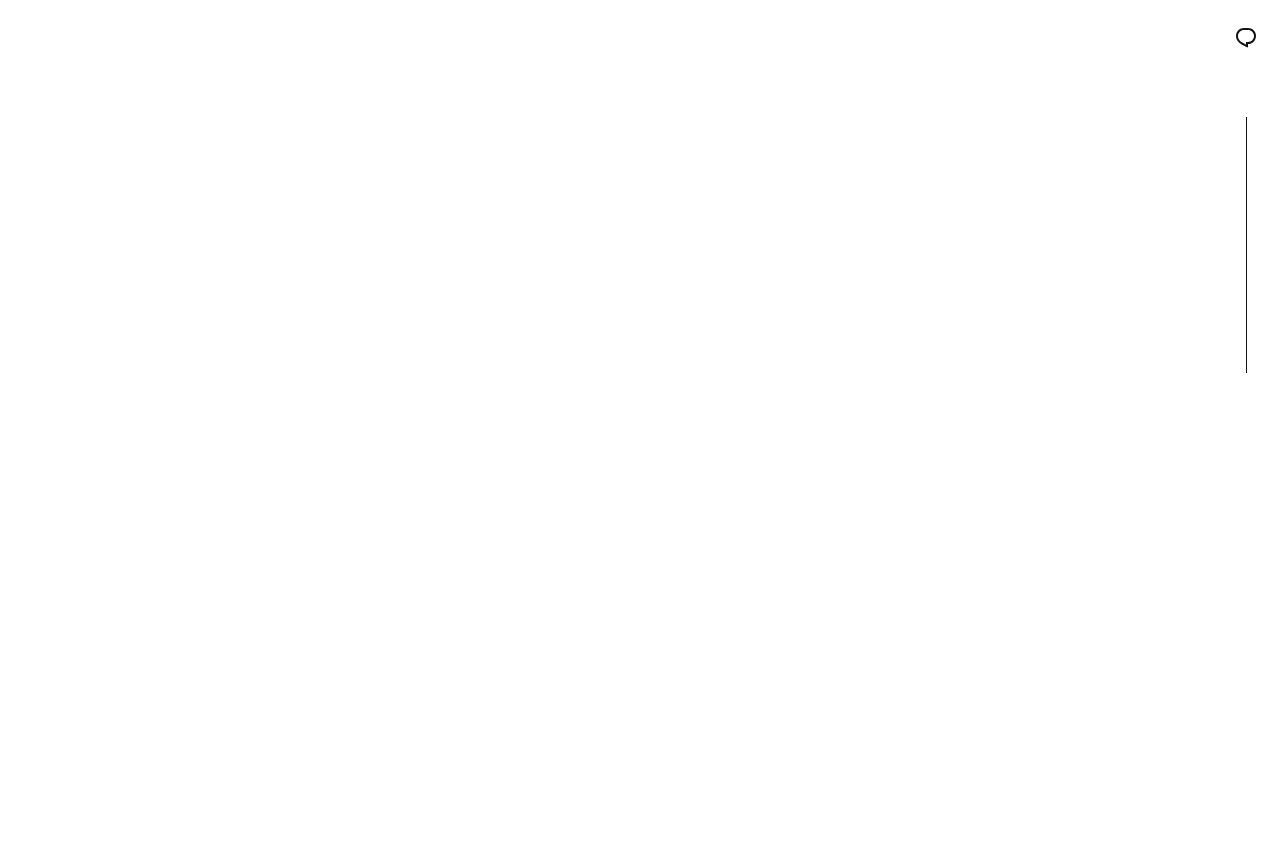
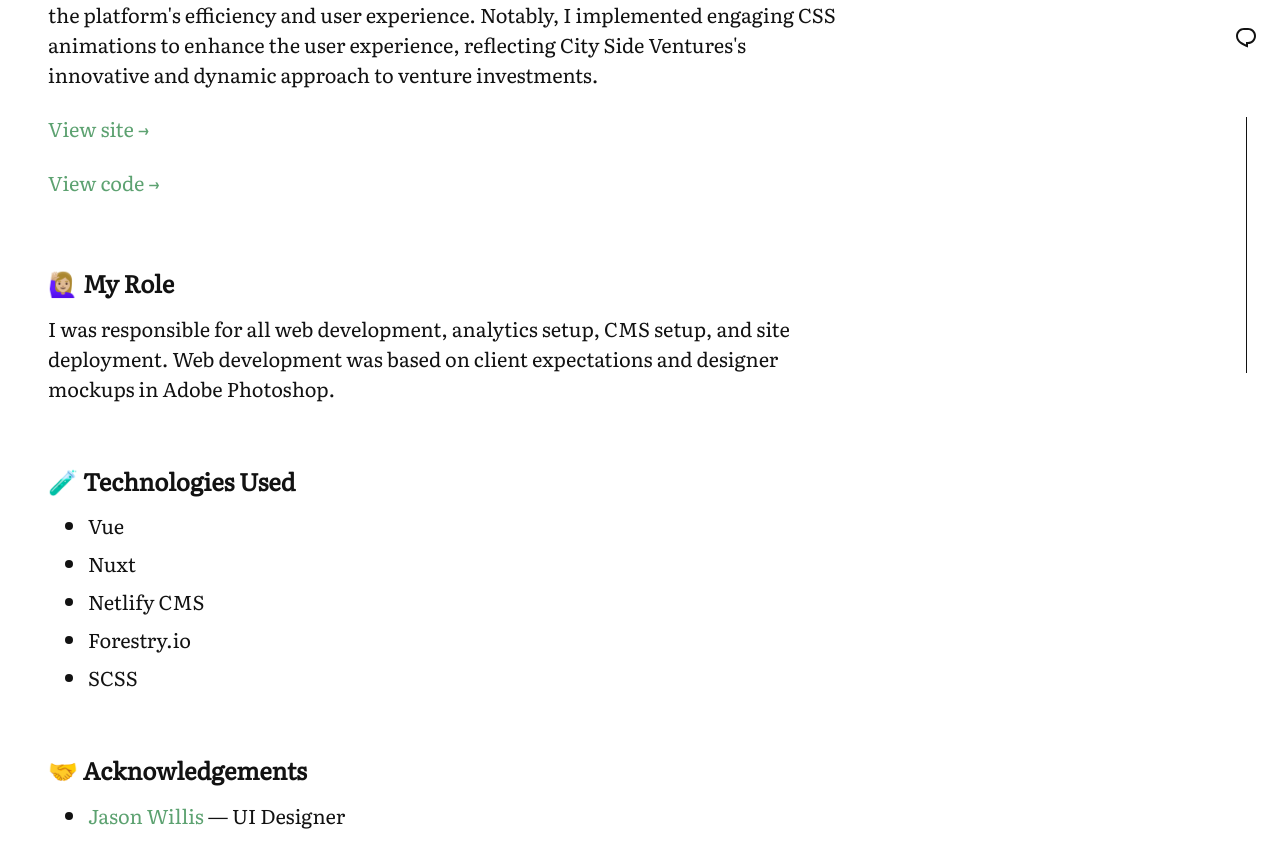
Before and after one commit to itsbrittaleigh/portfolio, a React (Create React App) app: page /projects/city-side-ventures in a window 1280 px wide. Before the commit this address had no page. Shown: the part 427-1294 px from the top of the page. Before the commit the page ends 800 px from the top, so only its background shows below. Built offline with nearby package versions, Linux system fonts and the light colour scheme.

Commit message:
:sparkles: creating project page

```diff
--- a/src/components/navigation-menu/NavigationMenu.tsx
+++ b/src/components/navigation-menu/NavigationMenu.tsx
@@ -13,7 +13,7 @@ const NavigationMenu: React.FC<INavigationMenuProps> = ({ isOpen }) => {
           <a className="navigation-menu__link" href="/about">About</a>
         </li>
         <li className="navigation-menu__list-item">
-          <a className="navigation-menu__link" href="/projects">🚧 Projects</a>
+          <a className="navigation-menu__link" href="/projects">Projects</a>
         </li>
       </ul>
     </nav>
--- a/src/components/navigation-menu/navigation-menu.css
+++ b/src/components/navigation-menu/navigation-menu.css
@@ -25,13 +25,10 @@
   width: 100vw;
 }
 
-.navigation-menu__list-item {
-  font-size: 28px;
-}
-
 .navigation-menu__link {
   color: var(--black);
   display: block;
+  font-size: 28px;
   margin-bottom: 8px;
   padding: 8px 0;
   text-decoration: none;
@@ -43,7 +40,7 @@
 }
 
 @media only screen and (min-width: 768px) {
-  .navigation-menu__list-item {
+  .navigation-menu__link {
     font-size: 48px;
   }
 }
--- a/src/components/project/Project.tsx
+++ b/src/components/project/Project.tsx
@@ -1,19 +1,20 @@
 import React from 'react';
 import './project.css';
 import { IProject } from '../../routes/projects/projectData';
+import { Link } from 'react-router-dom';
 
 interface IProjectProps {
-  project: Pick<IProject, 'title' | 'description' | 'githubLink'>;
+  project: Pick<IProject, 'title' | 'description' | 'slug'>;
 }
 
 const Project: React.FC<IProjectProps> = ({ project }) => {
-  const { title, description, githubLink } = project;
+  const { title, description, slug } = project;
 
   return (
-    <a className="project" href={githubLink} rel="noreferrer" target="_blank">
+    <Link className="project" to={`/projects/${slug}`}>
       <h3 className="project__title">{title}</h3>
       <p className="project__description">{description}</p>
-    </a>
+    </Link>
   );
 };
 
--- a/src/components/project/project.css
+++ b/src/components/project/project.css
@@ -13,8 +13,7 @@
 }
 
 .project:hover {
-  border-bottom-color: var(--accent);
-  border-bottom-width: 3px;
+  border-bottom-color: transparent;
 }
 
 .project__description {
--- a/src/index.css
+++ b/src/index.css
@@ -3,6 +3,13 @@
   font-family: "Literata";
   font-weight: 400;
   font-style: normal;
+}
+
+@font-face {
+  src: url("./fonts/Literata-Italic.ttf") format("truetype");
+  font-family: "Literata";
+  font-weight: 400;
+  font-style: italic;
 }
 
 :root {
@@ -66,7 +73,7 @@ h3 {
   margin: 0 0 16px;
 }
 
-p, li {
+p, li, a {
   font-size: 20px;
   line-height: 1.5;
 }
@@ -77,6 +84,27 @@ p {
 
 li {
   margin: 0 0 8px;
+}
+
+a {
+  color: var(--accent);
+  position: relative;
+  text-decoration: none;
+}
+
+a:after {
+  content: '';
+  position: absolute;
+  height: 2px;
+  width: 0;
+  background-color: var(--accent);
+  bottom: 1px;
+  left: 0;
+  transition: var(--transition);
+}
+
+a:hover:after {
+  width: 100%;
 }
 
 .wrapper {
@@ -91,7 +119,7 @@ li {
 }
 
 .section {
-  margin-bottom: 32px;
+  margin-bottom: 64px;
 }
 
 @media only screen and (min-width: 768px) {
--- a/src/index.tsx
+++ b/src/index.tsx
@@ -9,6 +9,7 @@ import SocialLinks from './components/social-links/SocialLinks';
 import Header from './components/header/Header';
 import About from './routes/about/About';
 import Projects from './routes/projects/Projects';
+import Project from './routes/project/Project';
 
 const root = ReactDOM.createRoot(
   document.getElementById('root') as HTMLElement
@@ -27,6 +28,10 @@ const router = createBrowserRouter([
     path: '/projects',
     element: <Projects />
   },
+  {
+    path: '/projects/:slug',
+    element: <Project />
+  }
 ]);
 
 root.render(
@@ -42,4 +47,4 @@ root.render(
 // If you want to start measuring performance in your app, pass a function
 // to log results (for example: reportWebVitals(console.log))
 // or send to an analytics endpoint. Learn more: https://bit.ly/CRA-vitals
-reportWebVitals(console.log);
+// reportWebVitals(console.log);
--- /dev/null
+++ b/src/routes/project/NotFound.tsx
@@ -0,0 +1,12 @@
+import React from 'react';
+import { Link } from 'react-router-dom';
+
+const NotFound = () => (
+  <>
+    <h1>😐 Uh oh.</h1>
+    <p>Looks like I can't find the project you're trying to view.</p>
+    <Link to={`/projects`}>&larr; Go back to projects</Link>
+  </>
+);
+
+export default NotFound;
--- /dev/null
+++ b/src/routes/project/Project.tsx
@@ -0,0 +1,88 @@
+import React from 'react';
+import { useParams } from 'react-router-dom';
+import { clientProjects, sideProjects } from '../projects/projectData';
+import NotFound from './NotFound';
+import './project.css';
+
+const Project = () => {
+  const params = useParams();
+  const { slug } = params;
+
+  const allProjects = clientProjects.concat(sideProjects);
+  const currentProject = allProjects.find(project => project.slug === slug);
+  const isClientProject = !!clientProjects.find(project => project.slug === slug);
+
+  if (!currentProject) return <NotFound />;
+
+  return (
+    <div className="content">
+      <header className="project__header">
+        <h1 className="project__headline">{currentProject.title}</h1>
+        <p><i>{isClientProject ? 'Client project' : 'Fun project'}</i></p>
+      </header>
+
+      <section className="section">
+        <p>{currentProject.overview}</p>
+        <div className="project__link-container">
+          <a
+            className="project__link"
+            href={currentProject.liveLink}
+            rel="noreferrer"
+            target="_blank"
+          >
+            View site &rarr;
+          </a>
+        </div>
+        <div className="project__link-container">
+          <a
+            href={currentProject.githubLink}
+            rel="noreferrer"
+            target="_blank"
+          >
+            View code &rarr;
+          </a>
+        </div>
+      </section>
+
+      {!!currentProject.role && (
+        <section className="section">
+          <h2><span aria-hidden>🙋🏼‍♀️</span> My Role</h2>
+          <p>{currentProject.role}</p>
+        </section>
+      )}
+
+      {currentProject.technologies.length > 0 && (
+        <section className="section">
+          <h2><span aria-hidden>🧪</span> Technologies Used</h2>
+          <ul>
+            {currentProject.technologies.map((technology, idx) => (
+              <li key={idx}>{technology}</li>
+            ))}
+          </ul>
+        </section>
+      )}
+
+      {currentProject.acknowledgements.length > 0 && (
+        <section className="section">
+          <h2>🤝 Acknowledgements</h2>
+          <ul>
+            {currentProject.acknowledgements.map((acknowledgement) => {
+              const { name, website, role } = acknowledgement;
+              if (!!acknowledgement.website) {
+                return (
+                  <li>
+                    <a href={website} rel="noreferrer" target="_blank">{name}</a>
+                    &nbsp;—&nbsp;
+                    {role}
+                  </li>
+                )
+              }
+            })}
+          </ul>
+        </section>
+      )}
+    </div>
+  );
+};
+
+export default Project;
--- /dev/null
+++ b/src/routes/project/project.css
@@ -0,0 +1,12 @@
+.project__header {
+  margin-bottom: 32px;
+}
+
+.project__headline {
+  margin-bottom: 8px;
+}
+
+.project__link-container {
+  padding: 8px 0;
+  margin-bottom: 8px;
+}
--- a/src/routes/projects/Projects.tsx
+++ b/src/routes/projects/Projects.tsx
@@ -8,14 +8,6 @@ const Projects = () => {
     <div className="content">
       <section className="section">
         <h1>✏️ Some cool things I've worked on</h1>
-        <p className="disclaimer">
-          🚧&nbsp;
-          <i>
-            Note: This page is currently under construction. Individual case study pages and more
-            descriptive content will launch the week of December 5, 2023. Currently, live and interactive
-            sites are linked from GitHub. Stay tuned!
-          </i>
-        </p>
       </section>
       <section className="projects__section">
         <h2>👩🏼‍💼 Client Projects</h2>
--- a/src/routes/projects/projectData.ts
+++ b/src/routes/projects/projectData.ts
@@ -6,6 +6,7 @@ export interface IAcknowledgement {
 
 export interface IProject {
   title: string;
+  slug: string;
   description: string;
   githubLink: string;
   liveLink: string;
@@ -18,6 +19,7 @@ export interface IProject {
 export const clientProjects: IProject[] = [
   {
     title: 'Invest Detroit 25',
+    slug: 'invest-detroit-25',
     description: 'In 2020, Invest Detroit celebrated 25 years of commitment to sparking economic growth in Detroit.',
     githubLink: 'https://github.com/itsbrittaleigh/invest-detroit',
     liveLink: 'https://investdetroit25.com',
@@ -34,6 +36,7 @@ export const clientProjects: IProject[] = [
   },
   {
     title: 'Nova Remedy',
+    slug: 'nova-remedy',
     description: 'Nova Remedy wants to make the world of digital therapeutics more human through personalized programs of health.',
     githubLink: 'https://github.com/itsbrittaleigh/nova-remedy-marketing',
     liveLink: 'https://elastic-euler-338930.netlify.app/',
@@ -50,6 +53,7 @@ export const clientProjects: IProject[] = [
   },
   {
     title: 'City Side Ventures',
+    slug: 'city-side-ventures',
     description: 'City Side Ventures is a driven venture group, creating and managing high-risk venture investment funds.',
     githubLink: 'https://github.com/itsbrittaleigh/city-side-ventures-marketing',
     liveLink: 'https://eager-mccarthy-6ea6b6.netlify.app/',
@@ -69,6 +73,7 @@ export const clientProjects: IProject[] = [
 export const sideProjects: IProject[] = [
   {
     title: 'Pomodoro Timer',
+    slug: 'pomodoro-timer',
     description: 'A simple 15-minute timer, meant to chunk work and facilitate breaks.',
     githubLink: 'https://github.com/itsbrittaleigh/pomodoro-timer',
     liveLink: 'https://stellular-speculoos-56f7f3.netlify.app/',
@@ -78,6 +83,7 @@ export const sideProjects: IProject[] = [
   },
   {
     title: 'E-Commerce Component',
+    slug: 'e-commerce-component',
     description: 'Add items to your cart, change the quantities, and see your total, including tax.',
     githubLink: 'https://github.com/itsbrittaleigh/ecommerce-component',
     liveLink: 'https://melodic-arithmetic-3c485c.netlify.app/',
@@ -87,6 +93,7 @@ export const sideProjects: IProject[] = [
   },
   {
     title: 'Piano',
+    slug: 'piano',
     description: 'An SVG illustrated piano that plays audio when you click the keys.',
     githubLink: 'https://github.com/itsbrittaleigh/piano',
     liveLink: 'https://peppy-jelly-38b0c3.netlify.app/',
```
Also changed, not shown: src/fonts/Literata-Italic.ttf (added).
